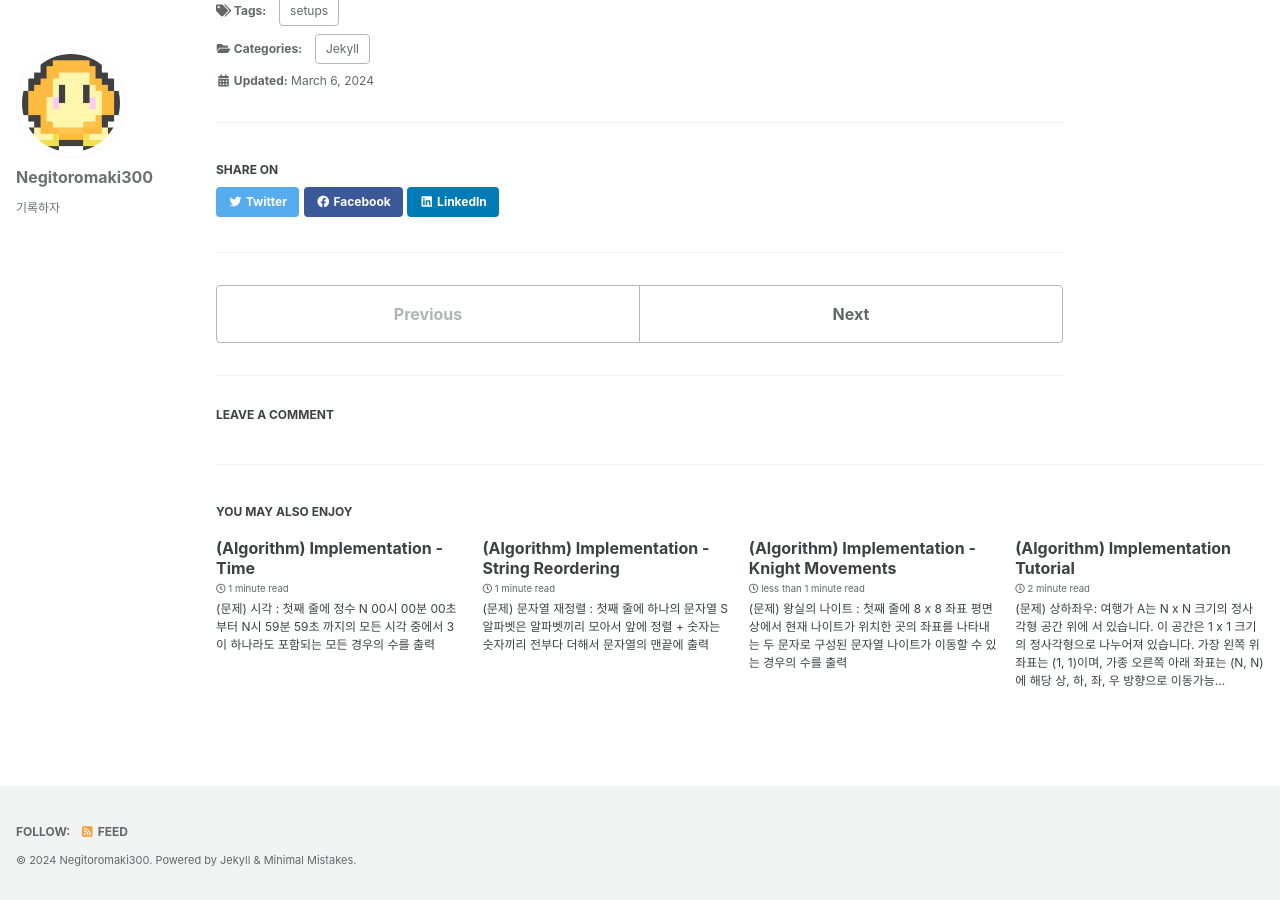
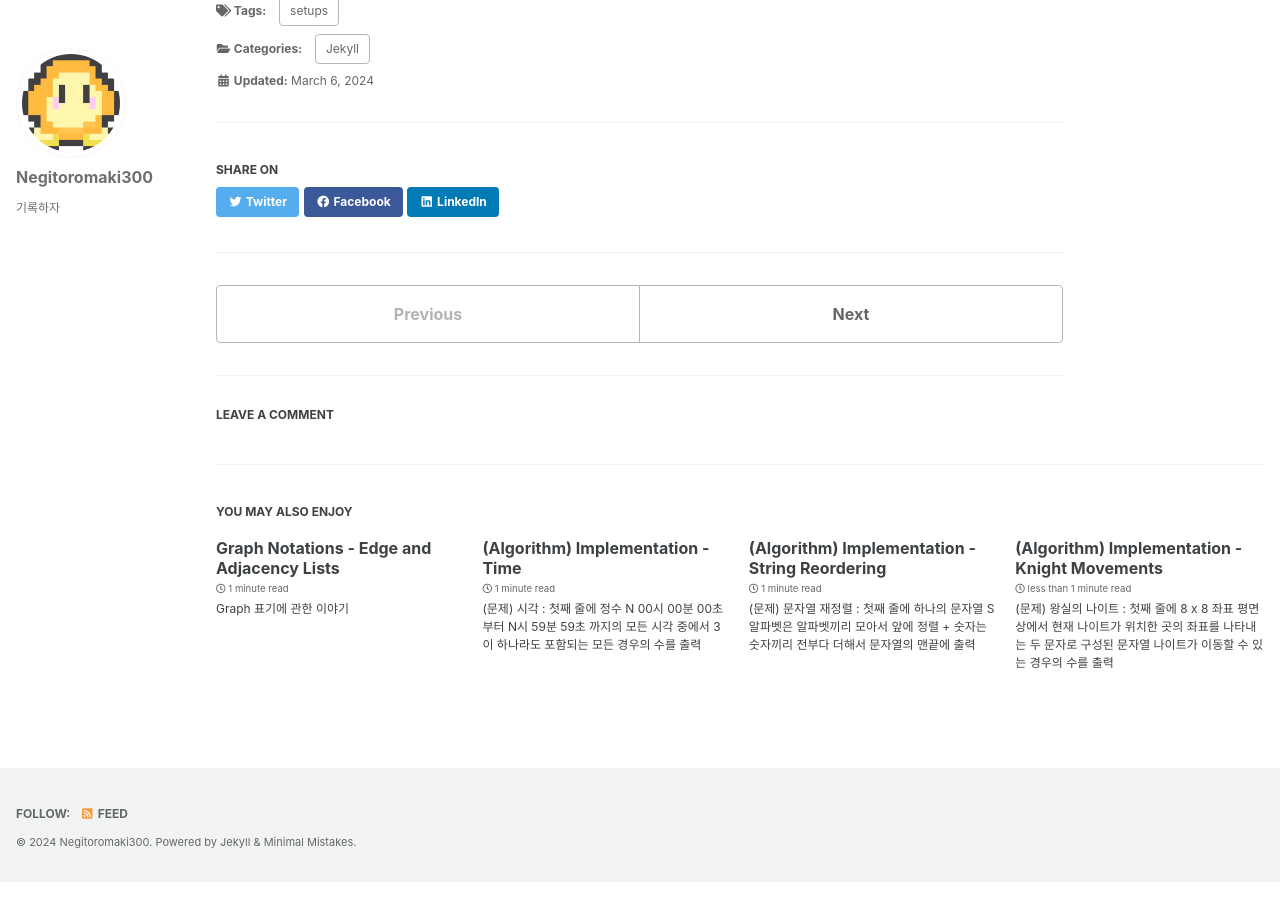
Before and after one commit to hhjlim/hhjlim.github.io, a Jekyll site: the page built from _posts/jekyll/2024-03-06-my-first-post.md, in a window 1280 px wide and 900 px high, scrolled down 1721 px. Built offline with Jekyll 4.4.1, drawn with Linux system fonts in a browser that asks for light colours; cached includes are drawn as plain includes; comment, search, counter and statistics services are not loaded; some of the changed lines change nothing that is shown.

Commit message:
(Post) Graph Notations and (Feature) Add Mermaid for visualization
- Used mermaid class in markdown posts

````diff
--- a/_includes/head/custom.html
+++ b/_includes/head/custom.html
@@ -1,4 +1,6 @@
 <!-- start custom head snippets -->
+<script src="https://cdn.jsdelivr.net/npm/mermaid/dist/mermaid.min.js"></script>
+<script>mermaid.initialize({startOnLoad:true});</script>
 
 <!-- insert favicons. use https://realfavicongenerator.net/ -->
 <link rel="apple-touch-icon" sizes="180x180" href="{{site.baseurl}}/assets/logo.ico/apple-touch-icon.png">
--- /dev/null
+++ b/_posts/Algorithm/2024-03-26-Graph.md
@@ -0,0 +1,84 @@
+---
+title: "Graph Notations - Edge and Adjacency Lists"
+categories:
+  - Algorithm
+tags:
+  - Graph, Python
+---
+
+# Graph 표기에 관한 이야기
+
+DFS(Depth-First Search), BFS(Breadth-First Search) 로 본격적으로 들어가기전에,
+
+Graph 표기 방법에 대한 이야기를 좀 하고자 한다.
+
+예시로 아래와 같은 양방향 그래프가 있다고 치자
+
+<div class="mermaid">
+    graph TD;
+        1<-->2;
+        1<-->3;
+        1<-->4;
+        2<-->4;
+        3<-->4;
+</div>
+
+이러한 그래프를 표기하는 방법은 2가지 방법이 있다.
+
+## 1. 인접 리스트(Adjacency List) 표기법
+- 각 정점(Vertex)에 인접한 정점의 목록을 사용하여 그래프를 표현하는 방법이다.
+- 위의 그래프를 인접 리스트 표기법으로 파이썬에서 나타내 보면 아래 코드 처럼 표기할 수 있다.
+- 일반적으로 인접 리스트 형식으로 만들어 두면 알고리즘에 적용하기 쉽다.
+
+```python
+graph = [
+    [2, 3, 4],  # 정점 1과 연결된 정점들
+    [1, 4],     # 정점 2와 연결된 정점들
+    [1, 4],     # 정점 3과 연결된 정점들
+    [1, 2, 3]   # 정점 4와 연결된 정점들
+]
+```
+
+## 2. 간선 리스트(edge list) 표기법
+- 그래프의 각 간선을 하나의 행에 나타내며, 각행은 연결된 두 정점을 나타냄
+- 양방향을 표현하기 위해서 반대의 간선도 적었다.
+- 코딩 테스트 문제에서 보면 기본적으로 양방향으로 생각하는것 같다. 문제마다 상이하므로 주의.
+
+```python
+edge_graph = [
+    (1, 2),
+    (1, 3),
+    (1, 4),
+    (2, 4),
+    (3, 4),
+    (2, 1),  # 양방향을 표현하기 위해 추가
+    (3, 1),  # 양방향을 표현하기 위해 추가
+    (4, 1),  # 양방향을 표현하기 위해 추가
+    (4, 2),  # 양방향을 표현하기 위해 추가
+    (4, 3)   # 양방향을 표현하기 위해 추가
+]
+```
+
+## 3. 간선 리스트를 인접 리스트로 변환하는 Python 코드
+- DFS BFS 알고리즘을 적용하기 위해 간선 리스트를 인접 리스트로 변환하는 코드와 함께 마무리..
+
+```python
+# 정점갯수(vertex), 간선갯수(edge), 시작 정점
+vertex, edge, start = list(map(int,input().split()))
+
+# 0번은 사용하지 않을거라서 vertex+1
+graph = [[] for _ in range(vertex+1)]
+
+#간선 리스트(edge list)를 입력받아,
+#인접 리스트(adjacency list)로 변환 (양방향이라고 가정)
+for i in range(edge):
+    x , y = list(map(int,input().split()))
+    if y not in graph[x]:
+        graph[x].append(y)
+    if x not in graph[y]:
+        graph[y].append(x)
+
+# 정점 번호가 작은 것을 먼저 방문 하기 위해, sorting
+for j in range(vertex+1):
+    graph[j].sort()
+```
````
